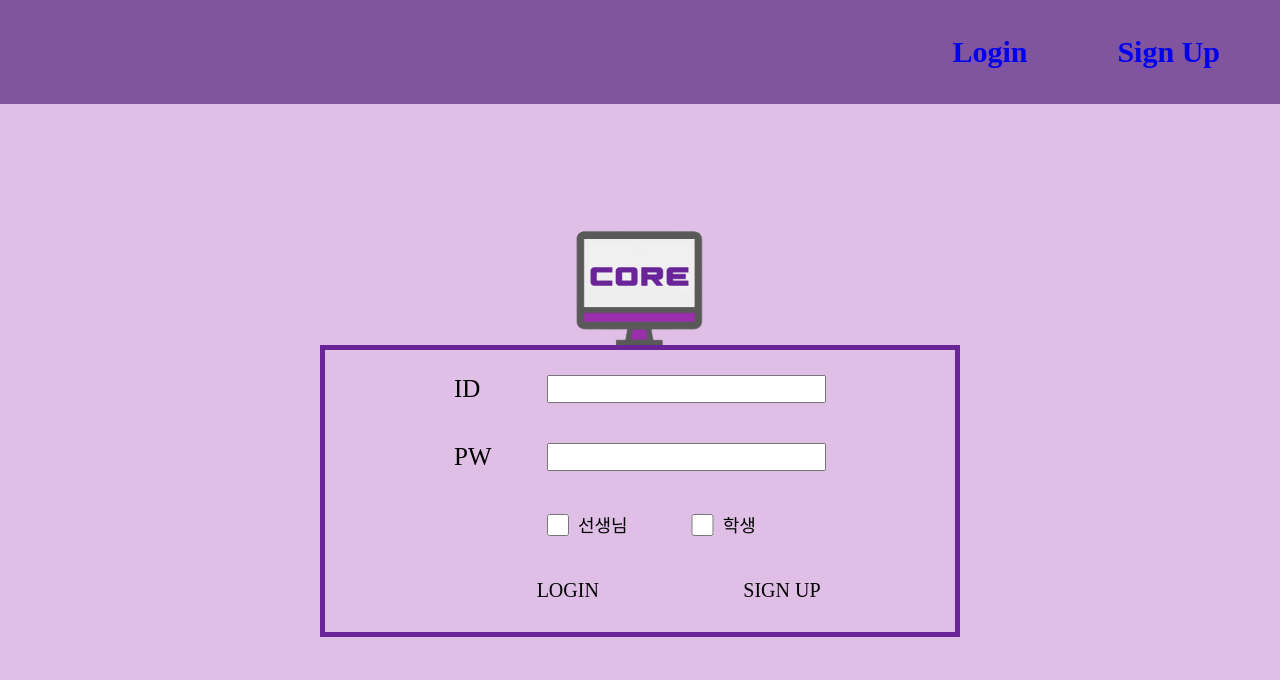
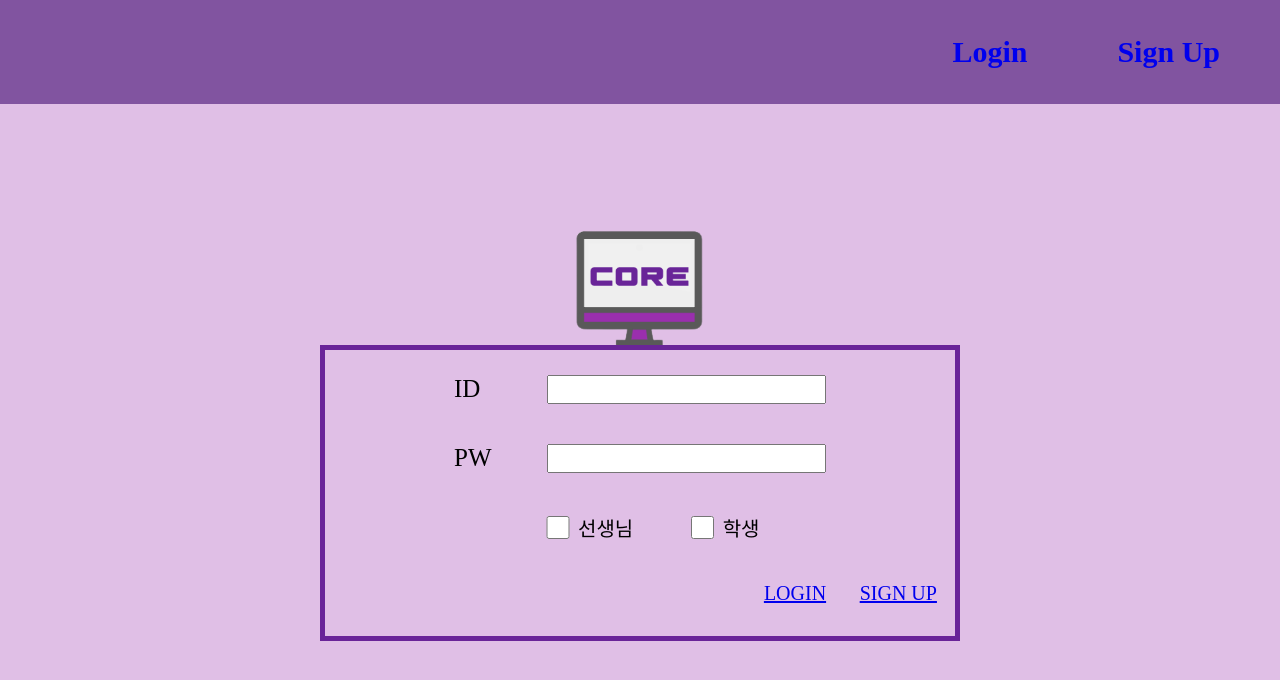
Before and after one commit to Happhee/CORE, a React (Create React App) app in the folder core/: page / in a window 1280 px wide. Shown: the top 680 px of the page. Built offline with nearby package versions, Linux system fonts and the light colour scheme.

Commit message:
[ADD] 회원가입 페이지 연결

```diff
--- a/core/src/components/Login.js
+++ b/core/src/components/Login.js
@@ -3,8 +3,21 @@ import React, { useState } from 'react';
 import '../css/Login.css';
 import { ReactComponent as Core_Logo } from '../css/Core.svg';
 
+import { BrowserRouter as Router, Route, Switch, Link } from 'react-router-dom';
+import Login_Success from './Login_Success';
+import SignUp from './SignUp';
+
+
 
 function Login() {
+    function Login_Click() {
+        <Route path='/login_success' component={Login_Success} />
+    }
+
+    function SignUp_Click() {
+        <Route path='/login_success' component={Login_Success} />
+    }
+
     let [data, setData] = useState([
         { id: 1, value: "선생님", checked: "false" },
         { id: 2, value: "학생", checked: "false" }])
@@ -40,9 +53,11 @@ function Login() {
                         <span>{data[1].value}</span>
                     </div>
 
-                    <div className="link_box" style={{ gridColumn: "2 / 4" }}>
-                        <span> LOGIN </span>
-                        <span> SIGN UP </span>
+                    <div className="link_box" style={{ gridColumn: "3 / 4" }}>
+                        <Link to="/login_success" onClick={Login_Click()} >LOGIN </Link>
+                        <Link to="/signup" onClick={SignUp_Click()} >SIGN UP </Link>
+                        {/* <span> LOGIN </span>
+                        <span> SIGN UP </span> */}
                     </div>
                 </div>
             </div>
--- a/core/src/components/SignUp.js
+++ b/core/src/components/SignUp.js
@@ -6,7 +6,7 @@ class SignUp extends Component {
     render() {
         return (
             <div>
-
+                <p>회원가입</p>
             </div>
         );
     }
--- a/core/src/components/Toolbar.js
+++ b/core/src/components/Toolbar.js
@@ -6,7 +6,7 @@ import '../css/Toolbar.css'
 import { BrowserRouter as Router, Route, Switch, Link } from 'react-router-dom';
 import Login from './Login';
 import SignUp from './SignUp'
-//맨 상단바
+//맨 상단바 (로그인, 회원가입)
 const Toolbar_Link = props => {
     return (
         <div>
@@ -17,6 +17,7 @@ const Toolbar_Link = props => {
     );
 
 }
+//상단바 구성하고, 맨처음은 로그인 띄워주기
 const Toolbar = props => {
     let data = props.data;
     let list = [];
@@ -31,6 +32,7 @@ const Toolbar = props => {
             <div className="tool_bar">
                 {list}
             </div>
+            {/*실질적인 랜더링장소 */}
             {route}
         </div>
     );
--- a/core/src/css/Login.css
+++ b/core/src/css/Login.css
@@ -33,12 +33,13 @@ span {
     text-align: start;
 }
 
+
 .check_box {
     display: grid;
     grid-template-columns:10% 25% 10% 25%;
     margin-top: 20px;
     margin-bottom: 20px;
-    font-size: 18px;
+    font-size: 20px;
     justify-content: left;
 }
 
--- a/core/src/index.js
+++ b/core/src/index.js
@@ -7,8 +7,6 @@ import reportWebVitals from './reportWebVitals';
 ReactDOM.render(
 
   <App />,
-
-
   document.getElementById('root')
 );
 
```
